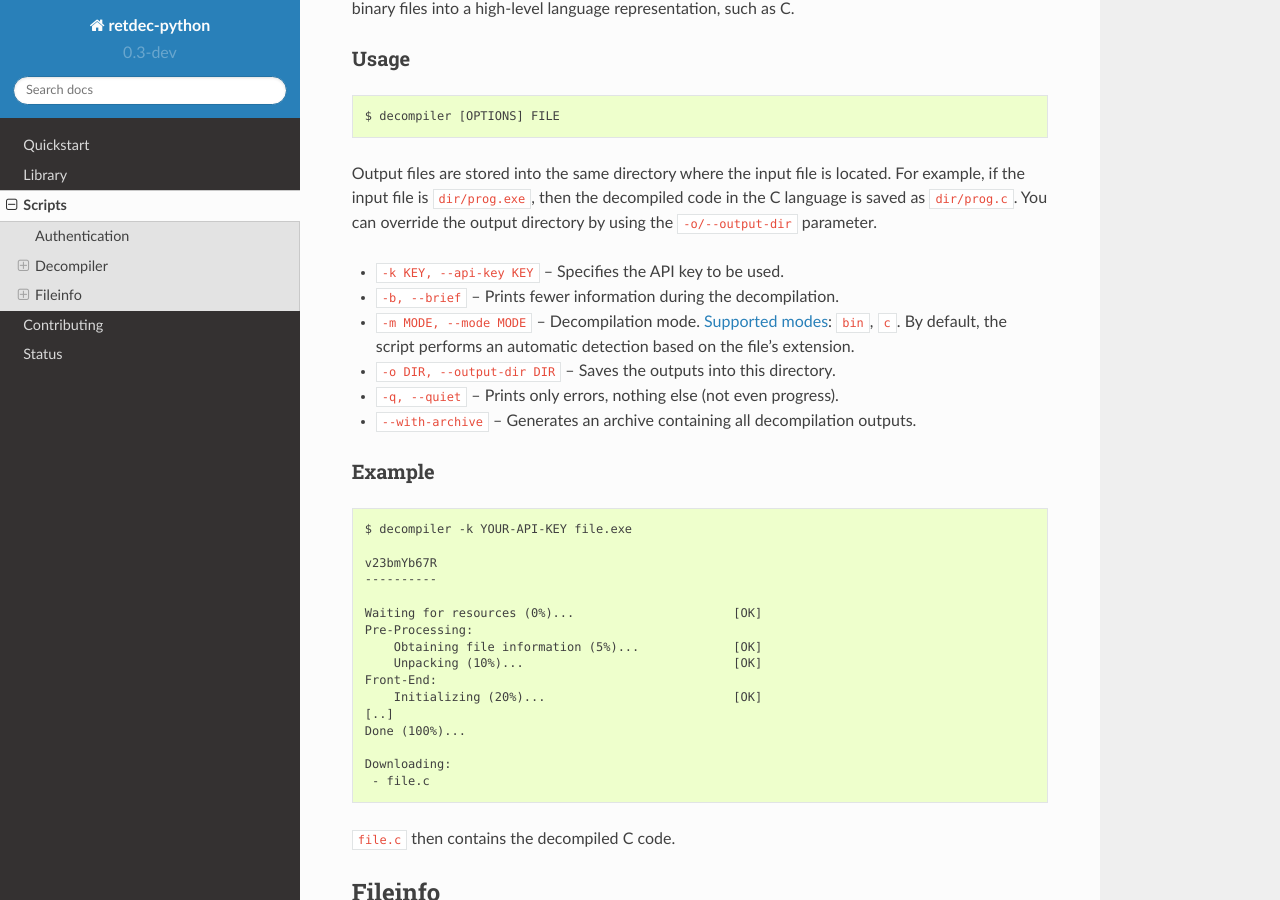
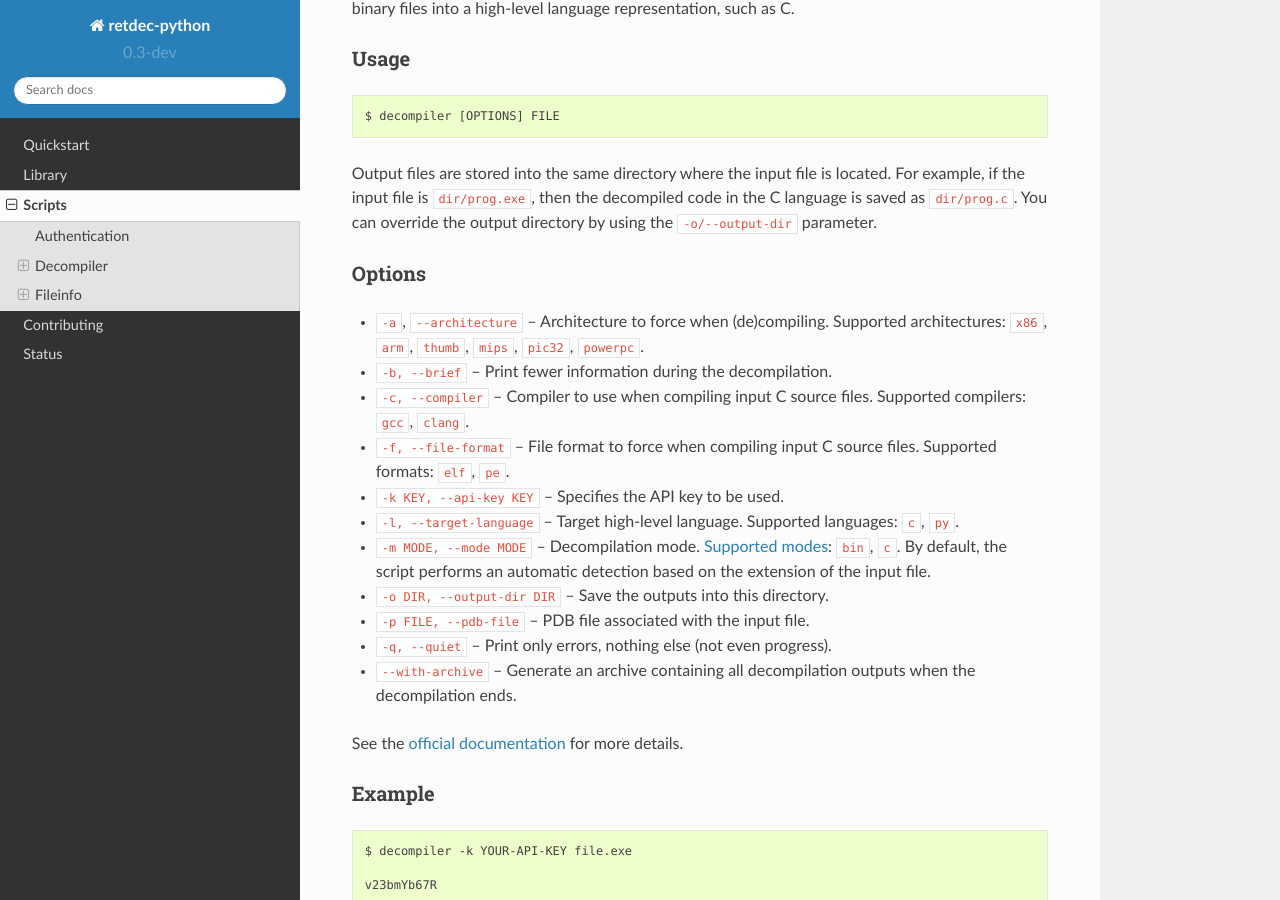
Before and after one commit to s3rvac/retdec-python, a Sphinx documentation site: the page built from docs/scripts.rst, in a window 1280 px wide and 900 px high, scrolled down 766 px. Built offline with Sphinx 7.4.7 and the Read the Docs theme 2.0.0, drawn with Linux system fonts in a browser that asks for light colours.

Commit message:
Describe all options of the decompilation script in the docs.
Many options were missing.

```diff
--- a/docs/scripts.rst
+++ b/docs/scripts.rst
@@ -40,12 +40,22 @@ Usage
 
 Output files are stored into the same directory where the input file is located. For example, if the input file is ``dir/prog.exe``, then the decompiled code in the C language is saved as ``dir/prog.c``. You can override the output directory by using the ``-o/--output-dir`` parameter.
 
+Options
+^^^^^^^
+
+* ``-a``, ``--architecture`` -- Architecture to force when (de)compiling. Supported architectures: ``x86``, ``arm``, ``thumb``, ``mips``, ``pic32``, ``powerpc``.
+* ``-b, --brief`` -- Print fewer information during the decompilation.
+* ``-c, --compiler`` -- Compiler to use when compiling input C source files. Supported compilers: ``gcc``, ``clang``.
+* ``-f, --file-format`` -- File format to force when compiling input C source files. Supported formats: ``elf``, ``pe``.
 * ``-k KEY, --api-key KEY`` -- Specifies the API key to be used.
-* ``-b, --brief`` -- Prints fewer information during the decompilation.
-* ``-m MODE, --mode MODE`` -- Decompilation mode. `Supported modes <https://retdec.com/api/docs/decompiler.html#decompilation-modes>`_: ``bin``, ``c``. By default, the script performs an automatic detection based on the file's extension.
-* ``-o DIR, --output-dir DIR`` -- Saves the outputs into this directory.
-* ``-q, --quiet`` -- Prints only errors, nothing else (not even progress).
-* ``--with-archive`` -- Generates an archive containing all decompilation outputs.
+* ``-l, --target-language`` -- Target high-level language. Supported languages: ``c``, ``py``.
+* ``-m MODE, --mode MODE`` -- Decompilation mode. `Supported modes <https://retdec.com/api/docs/decompiler.html#decompilation-modes>`_: ``bin``, ``c``. By default, the script performs an automatic detection based on the extension of the input file.
+* ``-o DIR, --output-dir DIR`` -- Save the outputs into this directory.
+* ``-p FILE, --pdb-file`` -- PDB file associated with the input file.
+* ``-q, --quiet`` -- Print only errors, nothing else (not even progress).
+* ``--with-archive`` -- Generate an archive containing all decompilation outputs when the decompilation ends.
+
+See the `official documentation <https://retdec.com/api/docs/decompiler.html#decompilation-parameters>`_ for more details.
 
 Example
 ^^^^^^^
```
